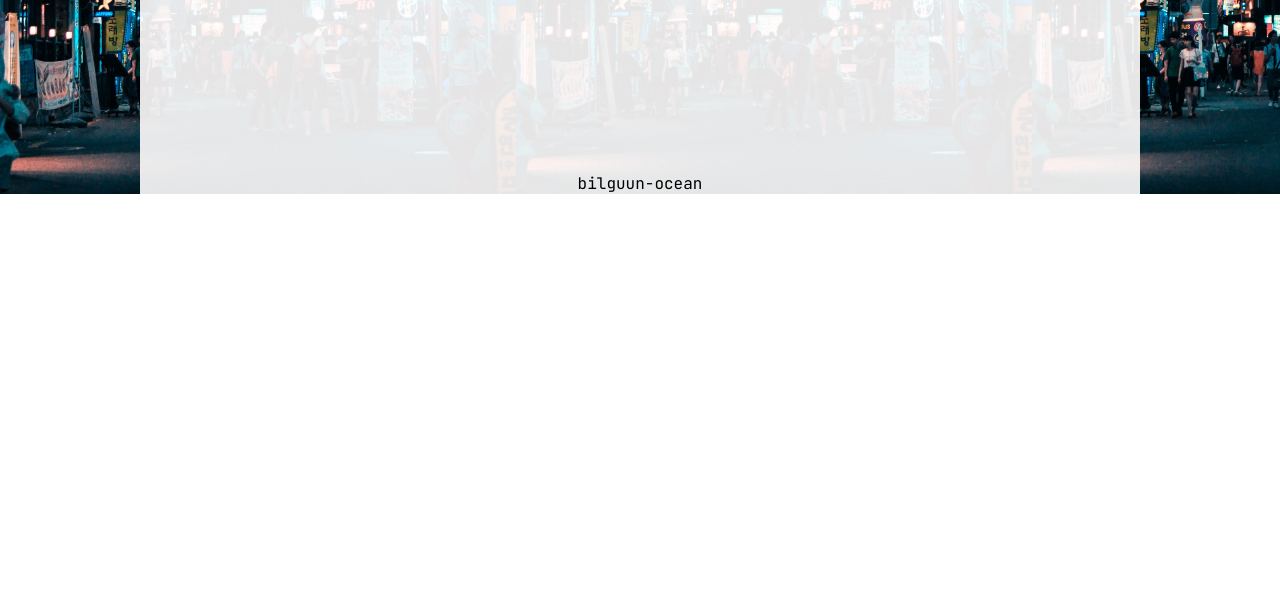
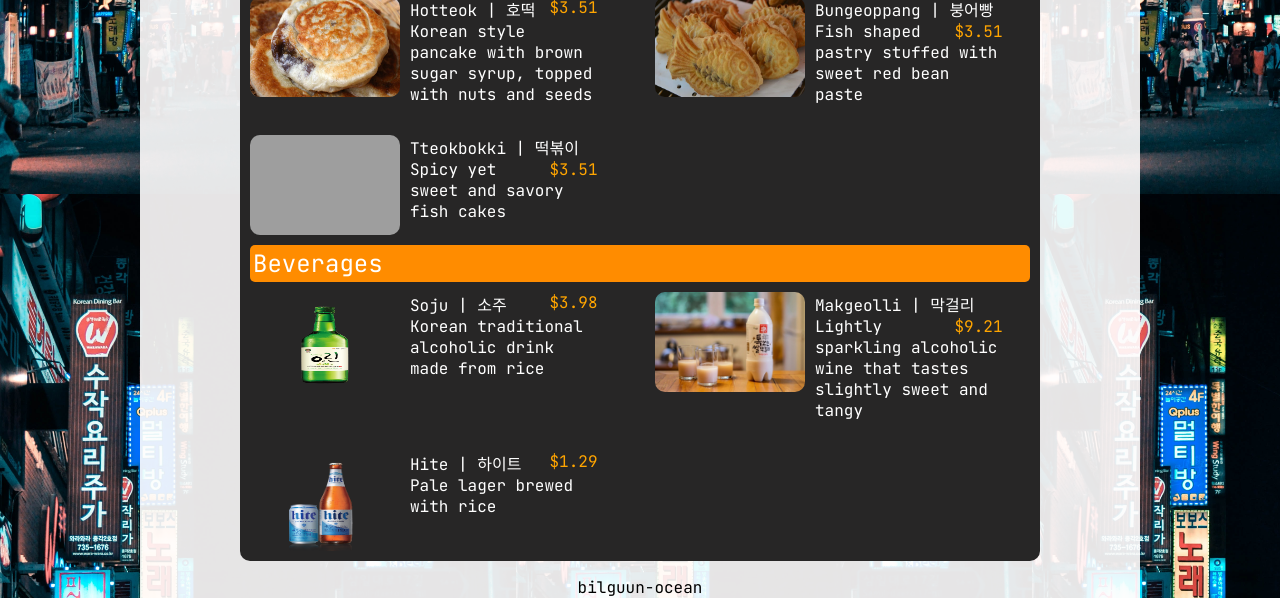
Before and after one commit to bilguun-ocean/restaurant-page, a website built with webpack: page dist/index.html in a window 1280 px wide. Shown: the part 606-1204 px from the top of the page. Before the commit the page ends 800 px from the top, so only its background shows below. Built offline with nearby package versions, Linux system fonts and the light colour scheme; grey boxes are pictures that could not be loaded.

Commit message:
minor changes

```diff
--- a/src/index.js
+++ b/src/index.js
@@ -1,6 +1,7 @@
 import './style.css';
 import Logo from './soju.png'
 import generateHome from './home';
+import generateMenu from './menu';
 /* SKELETON */
 
 // LOGO/HEADING
@@ -49,7 +50,8 @@ tabsContainer.appendChild(createTabElement("Location"))
 mainContainer.prepend(tabsContainer)
 mainContainer.prepend(header)
 
-generateHome()
+// generateHome()
+generateMenu()
 
 
 mainContainer.appendChild(footer)
--- a/src/style.css
+++ b/src/style.css
@@ -21,7 +21,6 @@ body {
   flex-direction: column;
   margin: auto;
   min-height: 100%;
-  height: 100%;
   margin: 0 auto;
   max-width: 1000px;
   background-color: rgb(255, 253, 253, 0.9);
@@ -99,7 +98,6 @@ footer {
 .menu-header {
   color: purple;
   font-size: 4em;
-  margin-bottom: 20px;
 }
 
 .menu {
@@ -107,6 +105,7 @@ footer {
   color: white;
   padding: 10px;
   border-radius: 10px;
+  margin: 1em 0;
 }
 
 .menu .menu-items {
```
